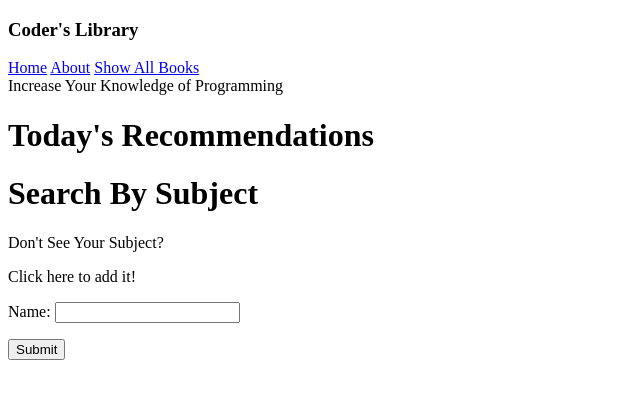
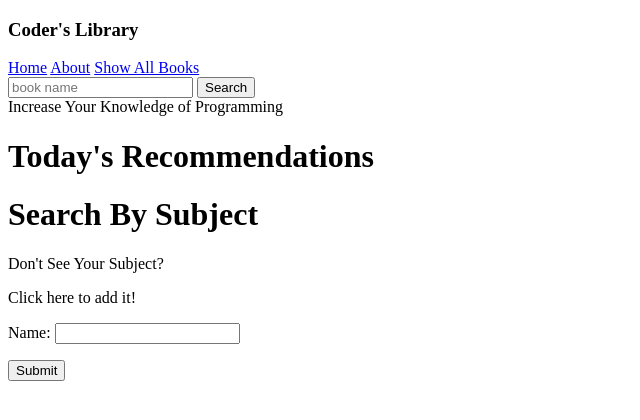
Before and after one commit to rsato1007/coder-library, a Django app: page / in a window 1280 px wide. Shown: the top 420 px of the page, without its empty margins (0-640 px from the left). Run offline with Django 3.2, Linux system fonts and the light colour scheme; data that the repository does not hold is empty.

Commit message:
adding search functionality

```diff
--- a/main_app/models.py
+++ b/main_app/models.py
@@ -16,8 +16,14 @@ class Book(models.Model):
     # We'll be using many to one here. (many books to one subject)
     subject = models.ForeignKey(Subject, on_delete=models.CASCADE, related_name="subject")
 
+    def __str__(self):
+        return self.title
+
 class Author(models.Model):
     name = models.CharField(max_length=100)
     bio = models.CharField(max_length=500)
     image = models.CharField(max_length=100)
     books = models.ManyToManyField(Book)
+
+    def __str__(self):
+        return self.name
--- a/main_app/templates/base.html
+++ b/main_app/templates/base.html
@@ -22,7 +22,12 @@
         <a href="/">Home</a>
         <a href="/about">About</a>
         <a href="/books">Show All Books</a>
-        <div class="search-bar"></div>
+        <div class="search-bar">
+            <form action="/search" method="get">
+                <input type="text" name="title", placeholder="book name" />
+                <input type="submit" value="Search" />
+            </form>
+        </div>
     </div>
     <div class="content-container">
 
--- a/main_app/templates/home.html
+++ b/main_app/templates/home.html
@@ -5,6 +5,11 @@
 </div>
 <h1>Today's Recommendations</h1>
 <h1>Search By Subject</h1>
+{% for subject in subjects %}
+
+  <div><a href="{% url 'subject_detail' subject.pk %}">{{subject.name}}</a></div>
+
+{% endfor %}
 <p>Don't See Your Subject? <p class="subject-form show-subject-form">Click here to add it!</p></p>
 <form method="post" class="subject-form">
     <!-- Security Feature  -->
--- a/main_app/urls.py
+++ b/main_app/urls.py
@@ -22,4 +22,7 @@ urlpatterns = [
     # Update Book Info Page
     path('books/<int:pk>/update', views.BookUpdate.as_view(), name="book_update"),
     # Search Results Page
+    path ('search/', views.BookSearch.as_view(), name="book_search"),
+    # All Subject Based URLs
+    path('subjects/<int:pk>', views.SubjectDetail.as_view(), name="subject_detail")
 ]
--- a/main_app/views.py
+++ b/main_app/views.py
@@ -1,9 +1,9 @@
-from django.shortcuts import render
+from django.shortcuts import render, get_object_or_404
 from django.views import View # <- View class to handle requests
 from django.http import HttpResponse # <- a class to handle sending a type of response
 from django.views.generic.base import TemplateView
 from django.views.generic.edit import CreateView, UpdateView, DeleteView
-from django.views.generic import DetailView
+from django.views.generic import DetailView, ListView
 from .models import Subject, Book, Author
 
 """
@@ -22,6 +22,11 @@ class Home(CreateView):
     fields = ['name']
     template_name = "home.html"
     success_url = "/"
+
+    def get_context_data(self, **kwargs):
+        context = super().get_context_data(**kwargs)
+        context["subjects"] = Subject.objects.all()
+        return context
 
 class About(TemplateView):
     template_name = "about.html"
@@ -55,3 +60,19 @@ class BookUpdate(UpdateView):
     fields = ['title', 'description', 'image', 'link', 'subject']
     template_name = "update_book.html"
     success_url = "/books/"
+
+class BookSearch(ListView):
+    template_name = "search_results.html"
+
+    def get_queryset(self):
+        title = self.request.GET.get('title')
+        search_books = Book.objects.filter(title__icontains=title)
+        return search_books
+
+# All Subject Based Views
+class SubjectDetail(ListView):
+    template_name = "books_by_subject.html"
+
+    def get_queryset(self):
+        self.subject = Subject.objects.get(pk=self.kwargs.get('pk'))
+        return Book.objects.filter(subject=self.subject)
```
Also changed, not shown: main_app/templates/books_by_subject.html (added, +7 -0 lines), main_app/templates/search_results.html (+7 -0 lines).
